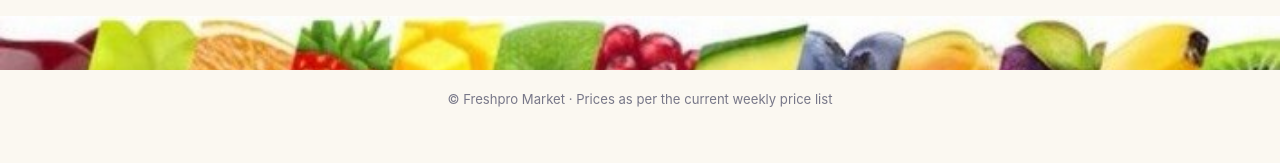
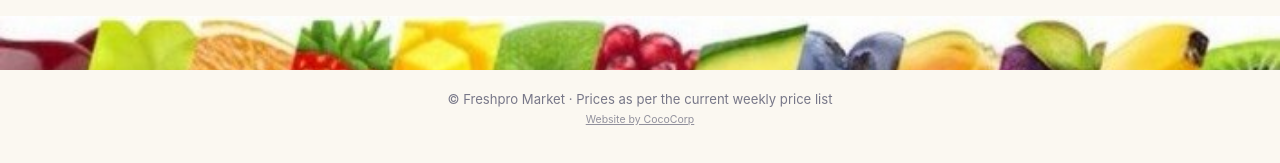
Before and after one commit to yacoobmohammed19/freshpro-preorder, a plain HTML site: page index.html in a window 1280 px wide. Shown: the part 9840-10003 px from the top of the page. Drawn offline with Linux system fonts and the light colour scheme.

Commit message:
Add Website by CocoCorp footer link

```diff
--- a/index.html
+++ b/index.html
@@ -129,7 +129,7 @@ When we're busy, please make sure you've received your order number before we cl
 </main>
 
 <div class="strip b"></div>
-<footer>© Freshpro Market · Prices as per the current weekly price list</footer>
+<footer>© Freshpro Market · Prices as per the current weekly price list<br><a href="https://cococorp.tech" style="color:inherit;font-size:.8em;opacity:.8">Website by CocoCorp</a></footer>
 
 <div class="bar"><span>Total <strong id="tot">R0.00</strong> · <span id="cnt">0</span> items</span><a href="#f">Review &amp; send</a></div>
 
```
